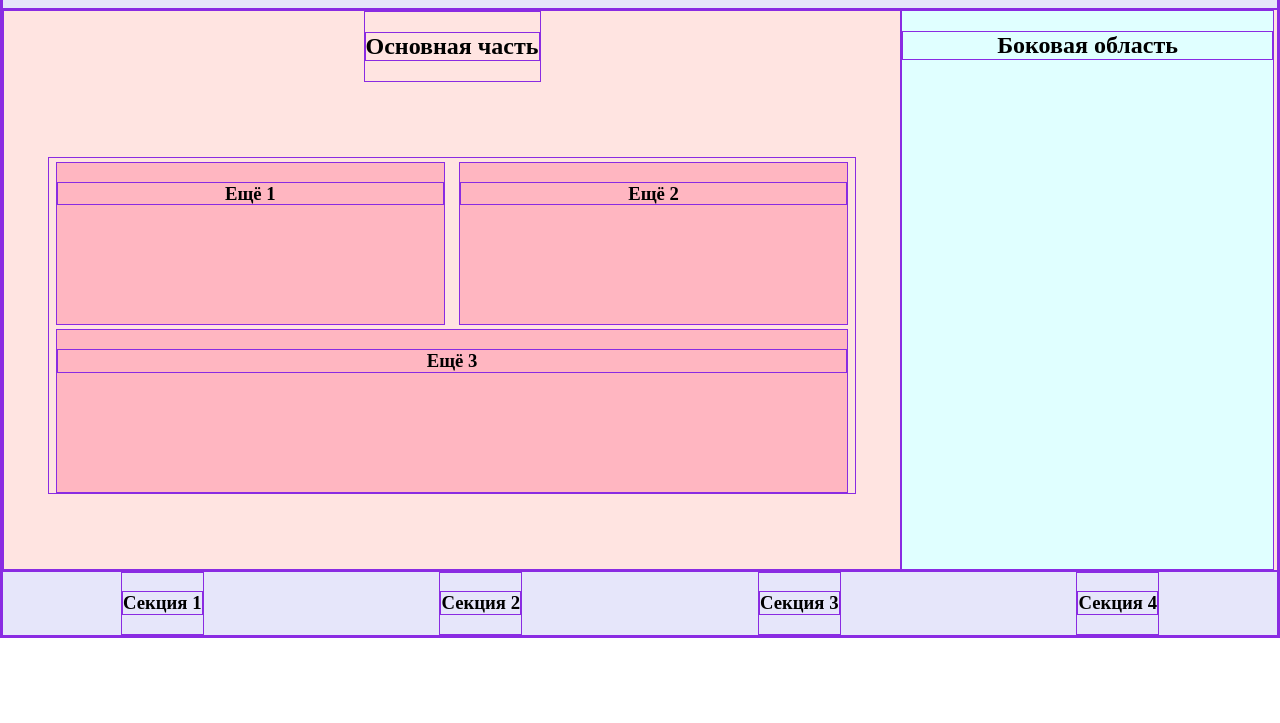
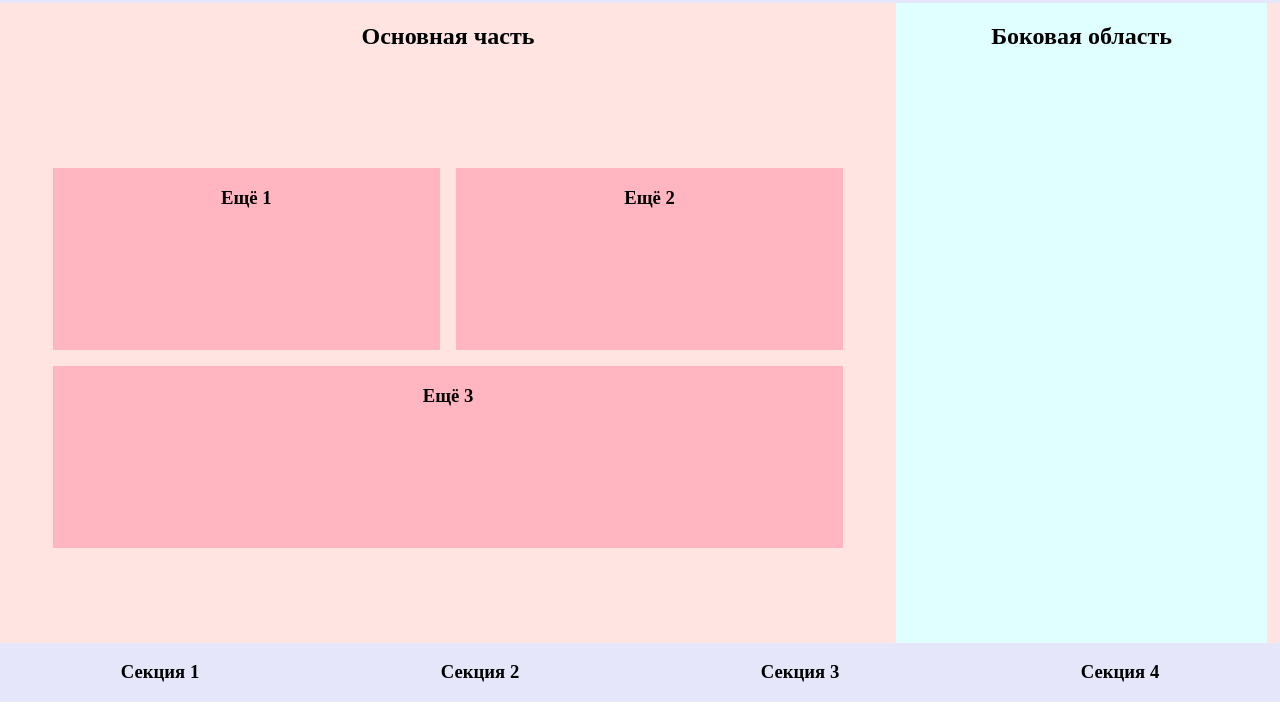
Before and after one commit to tintinelle/week_5, a plain HTML site: page task2position/index.html in a window 1280 px wide. Shown: the part 77-800 px from the top of the page. Drawn offline with Linux system fonts and the light colour scheme.

Commit message:
updated task2position

```diff
--- a/task2position/assets/style/style.css
+++ b/task2position/assets/style/style.css
@@ -1 +1,61 @@
-Здесь будет стиль
+/* * {
+    border: 1px solid blueviolet;
+} */
+
+.header, .footer {
+    background-color: #E6E6FA;
+}
+
+.header {
+    display: flex;
+    justify-content: center;
+}
+
+.main {
+    display: flex;
+    min-height: 80vh;
+    background-color: #FFE4E1;
+}
+
+.mainpart {
+    display: flex;
+    flex-flow: column wrap;
+    align-items: center;
+    justify-content: space-between;
+    width: 70vw;
+}
+
+.aside {
+    width: 29vw;
+    text-align: center;
+    background-color: #E0FFFF;
+}
+
+.mainsections {
+    display: flex;
+    min-height: 60%;
+    min-width: 90%;
+    flex-flow: row wrap;
+    justify-content: space-around;
+    margin: auto;
+}
+
+.footer {
+    display: flex;
+    justify-content: space-around;
+}
+
+#sec3, .sec12 {
+    background-color: #FFB6C1;
+    text-align: center;
+}
+
+#sec3 {
+    min-width: 98%;
+}
+
+.sec12 {
+    min-width: 48%;
+    margin: 0.5%;
+    margin-bottom: 2%;
+}
--- a/task2position/index.html
+++ b/task2position/index.html
@@ -6,70 +6,8 @@
     <meta http-equiv="X-UA-Compatible" content="IE=edge">
     <meta name="viewport" content="width=device-width, initial-scale=1.0">
     <link rel="stylesheet" href="assets/style/normalize.css">
+    <link rel="stylesheet" href="assets/style/style.css">
     <title>Position</title>
-
-    <style>
-        * {
-            border: 1px solid blueviolet;
-        }
-
-        .header {
-            display: flex;
-            justify-content: center;
-            background-color:#E6E6FA;
-        }
-
-        .main {
-            display: flex;
-            min-height: 70vh;
-            background-color:#FFE4E1;
-        }
-
-        .mainpart {
-            display: flex;
-            flex-flow: column wrap;
-            align-items: center;
-            justify-content: space-between;
-            width: 70vw;
-        }
-
-        .aside {
-            width: 29vw;
-            text-align: center;
-            background-color:#E0FFFF;
-        }
-
-        .mainsections {
-            display: flex;
-            min-height: 60%;
-            min-width: 90%;
-            flex-flow: row wrap;
-            justify-content: space-around;
-            margin: auto;
-        }
-
-        .footer {
-            display: flex;
-            justify-content: space-around;
-            align-items: center;
-            background-color:#E6E6FA;
-        }
-
-        #sec3 {
-            min-width: 98%;
-            background-color:#FFB6C1;
-            text-align: center;
-        }
-
-        .sec12 {
-            min-width: 48%;
-            text-align: center;
-            margin: 0.5%;
-            background-color:#FFB6C1;
-        }
-
-    </style>
-
 </head>
 
 <body>
```
